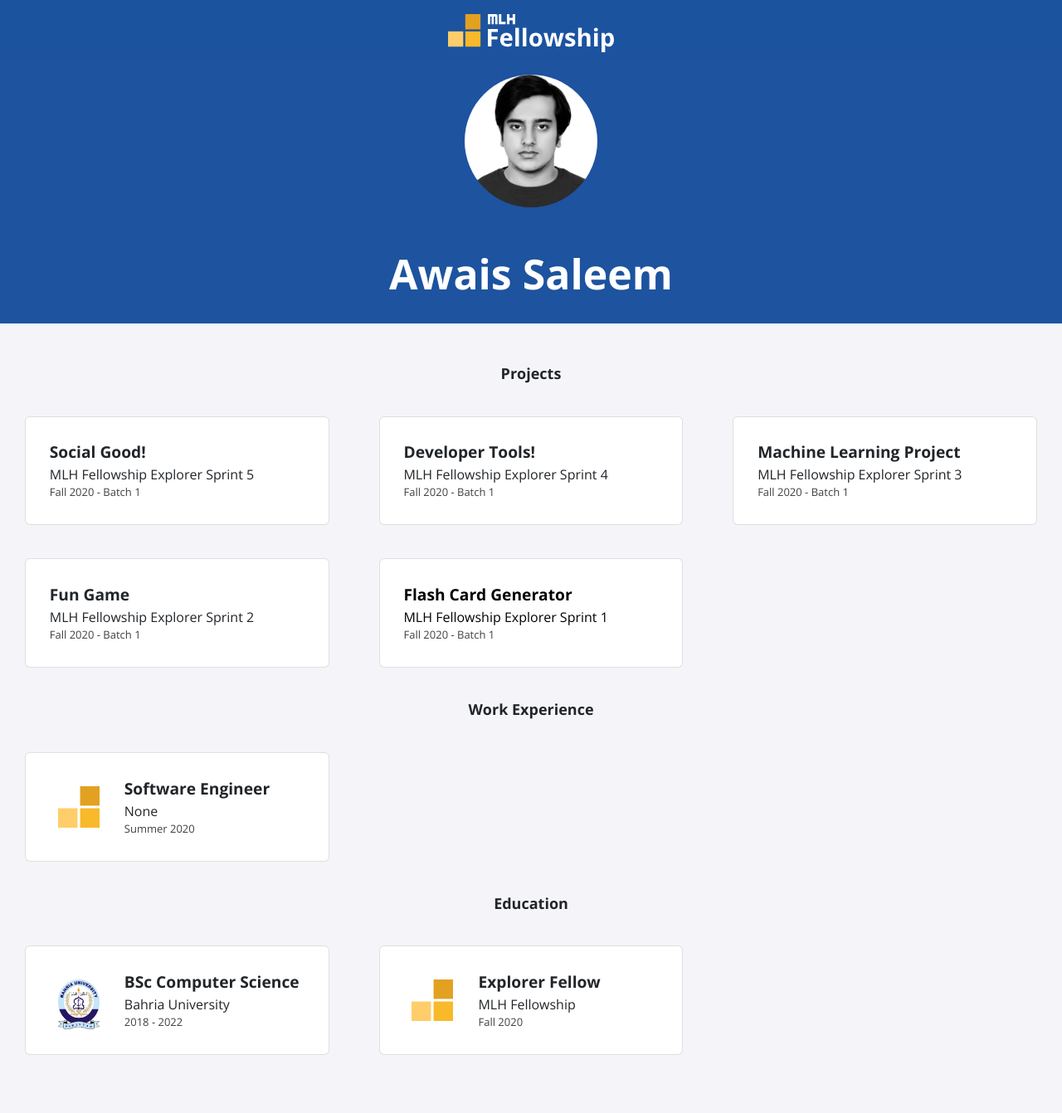
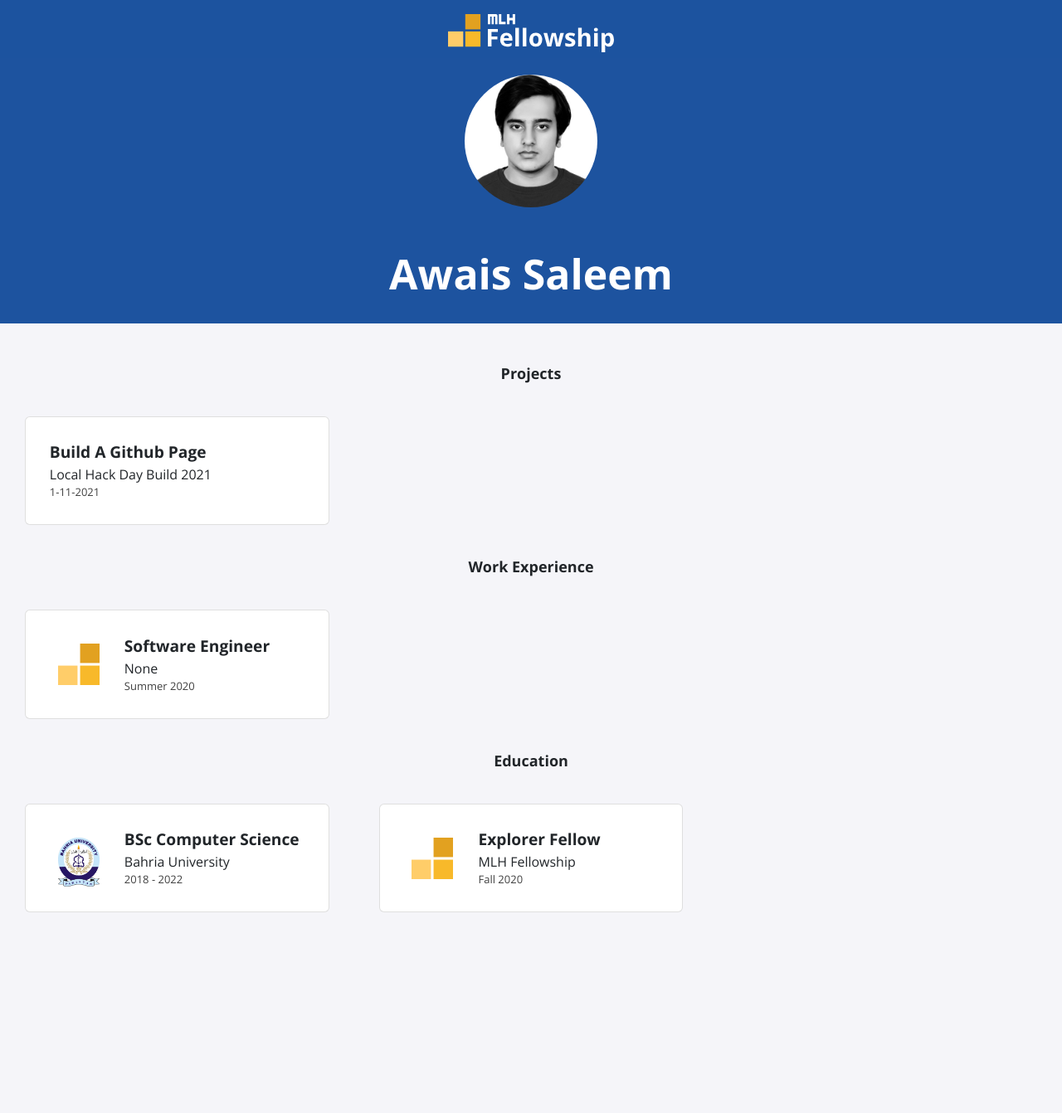
Before and after one commit to awaisdoto/awaisdoto.github.io, a Jekyll site: the page built from index.html, in a window 1280 px wide. Shown: the whole page at 83% size. Built offline with Jekyll 4.4.1, drawn with Linux system fonts in a browser that asks for light colours; nearby versions of some CDN libraries; after the commit the page ends 1170 px from its top, so only the background shows below that.

Commit message:
Update projects.yml

```diff
--- a/_data/projects.yml
+++ b/_data/projects.yml
@@ -1,20 +1,3 @@
-- title: Social Good!
-  event: MLH Fellowship Explorer Sprint 5
-  date: Fall 2020 - Batch 1
-
-- title: Developer Tools!
-  event: MLH Fellowship Explorer Sprint 4
-  date: Fall 2020 - Batch 1
-
-- title: Machine Learning Project
-  event: MLH Fellowship Explorer Sprint 3
-  date: Fall 2020 - Batch 1
-
-- title: Fun Game
-  event: MLH Fellowship Explorer Sprint 2
-  date: Fall 2020 - Batch 1
-
-- title: Flash Card Generator
-  event: MLH Fellowship Explorer Sprint 1
-  date: Fall 2020 - Batch 1
-  page-name: sprint1
+- title: Build A Github Page
+  event: Local Hack Day Build 2021
+  date: 1-11-2021
```
